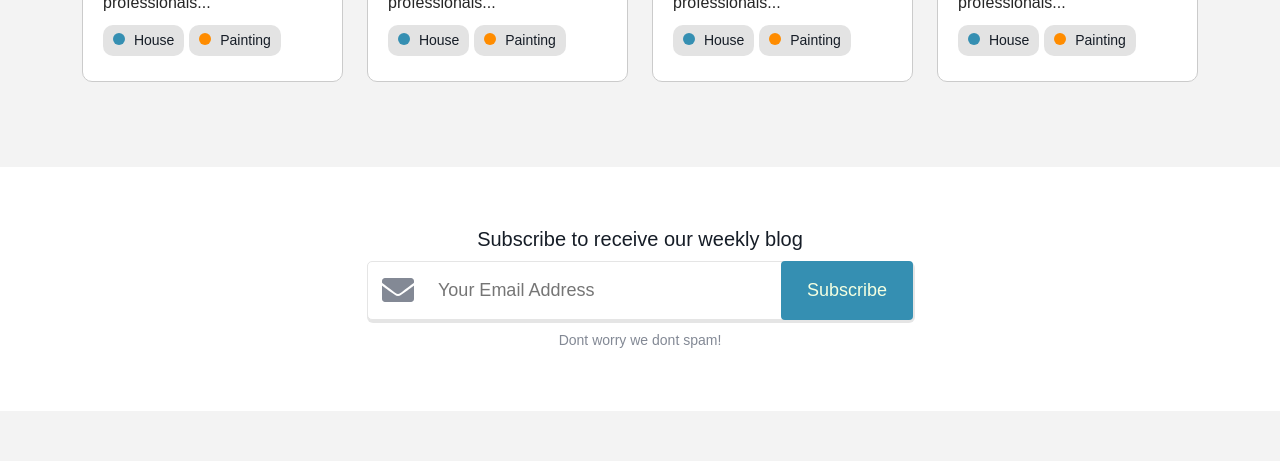
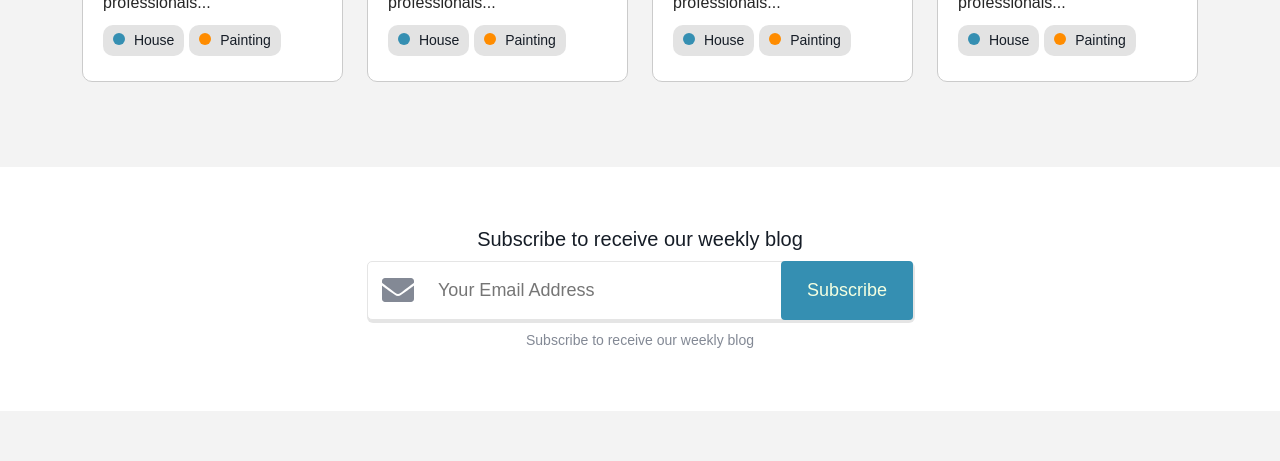
Before and after one commit to Rashed360/hourly-finder, a React (Create React App) app: page / in a window 1280 px wide. Shown: the part 3505-3966 px from the top of the page. Built offline with nearby package versions, Linux system fonts and the light colour scheme.

Commit message:
Dynamic Newsletter Section Component

```diff
--- a/src/components/home/Home.js
+++ b/src/components/home/Home.js
@@ -1,11 +1,12 @@
 import { useState, useEffect } from 'react'
-import {FaMapMarkerAlt,FaEnvelope} from 'react-icons/fa'
+import {FaMapMarkerAlt} from 'react-icons/fa'
 import SectionTitle from './sectionTitle/SectionTitle'
 import JobBlock from './jobblock/JobBlock'
 import CategoryBlock from './categoryblock/CategoryBlock'
 import CityBlock from './cityBlock/CityBlock'
 import FeedbackBlock from './feedbackBlock/Feedback'
 import BlockSection from './blogSection/BlockSection'
+import NewsLetter from './newsletterSection/NewsLetter'
 
 const Home = () => {
 	const [currentTagLine, setCurrentTagLine] = useState('hourly-based')
@@ -151,33 +152,9 @@ const Home = () => {
 			<FeedbackBlock />
 
 			{/* <!-- ==================== Latest Blog Post Area Start ==================== --> */}
-			<BlockSection></BlockSection>
+			<BlockSection />
 			{/* <!-- ==================== Newsletter Area Start ==================== --> */}
-			<div class='newsletter-area section-padding'>
-				<div class='container'>
-					<div class='row'>
-						<div class='col-lg-6 offset-lg-3'>
-							<div class='newsletter-content'>
-								<h4>Subscribe to receive our weekly blog</h4>
-								<form action='' class='newsletter-form'>
-									<input
-										type='text'
-										placeholder='Your Email Address'
-										class='newsletter-email'
-									/>
-									<FaEnvelope/>
-									<input
-										type='submit'
-										value='Subscribe'
-										class='btn newsletter'
-									/>
-								</form>
-								<p>Dont worry we dont spam!</p>
-							</div>
-						</div>
-					</div>
-				</div>
-			</div>
+			<NewsLetter />
 			{/* End 001 */}
 		</div>
 	)
--- /dev/null
+++ b/src/components/home/newsletterSection/NewsLetter.js
@@ -0,0 +1,46 @@
+import React from 'react';
+import {FaEnvelope} from 'react-icons/fa'
+
+const NewsLetter = () => {
+
+    const newletterContent = {
+        textContent : {
+            title : "Subscribe to receive our weekly blog",
+            bottomText : "Dont worry we dont spam!"
+        },
+        formValues : {
+            email : ""
+        }
+    }
+
+    return (
+        <div class='newsletter-area section-padding'>
+				<div class='container'>
+					<div class='row'>
+						<div class='col-lg-6 offset-lg-3'>
+							<div class='newsletter-content'>
+								<h4>{newletterContent.textContent.title}</h4>
+								<form action='' class='newsletter-form'>
+									<input
+										type='text'
+										placeholder='Your Email Address'
+										class='newsletter-email'
+                                        name="newsletter_email"
+									/>
+									<FaEnvelope/>
+									<input
+										type='submit'
+										value='Subscribe'
+										class='btn newsletter'
+									/>
+								</form>
+								<p>{newletterContent.textContent.title}</p>
+							</div>
+						</div>
+					</div>
+				</div>
+			</div>
+    );
+};
+
+export default NewsLetter;
```
